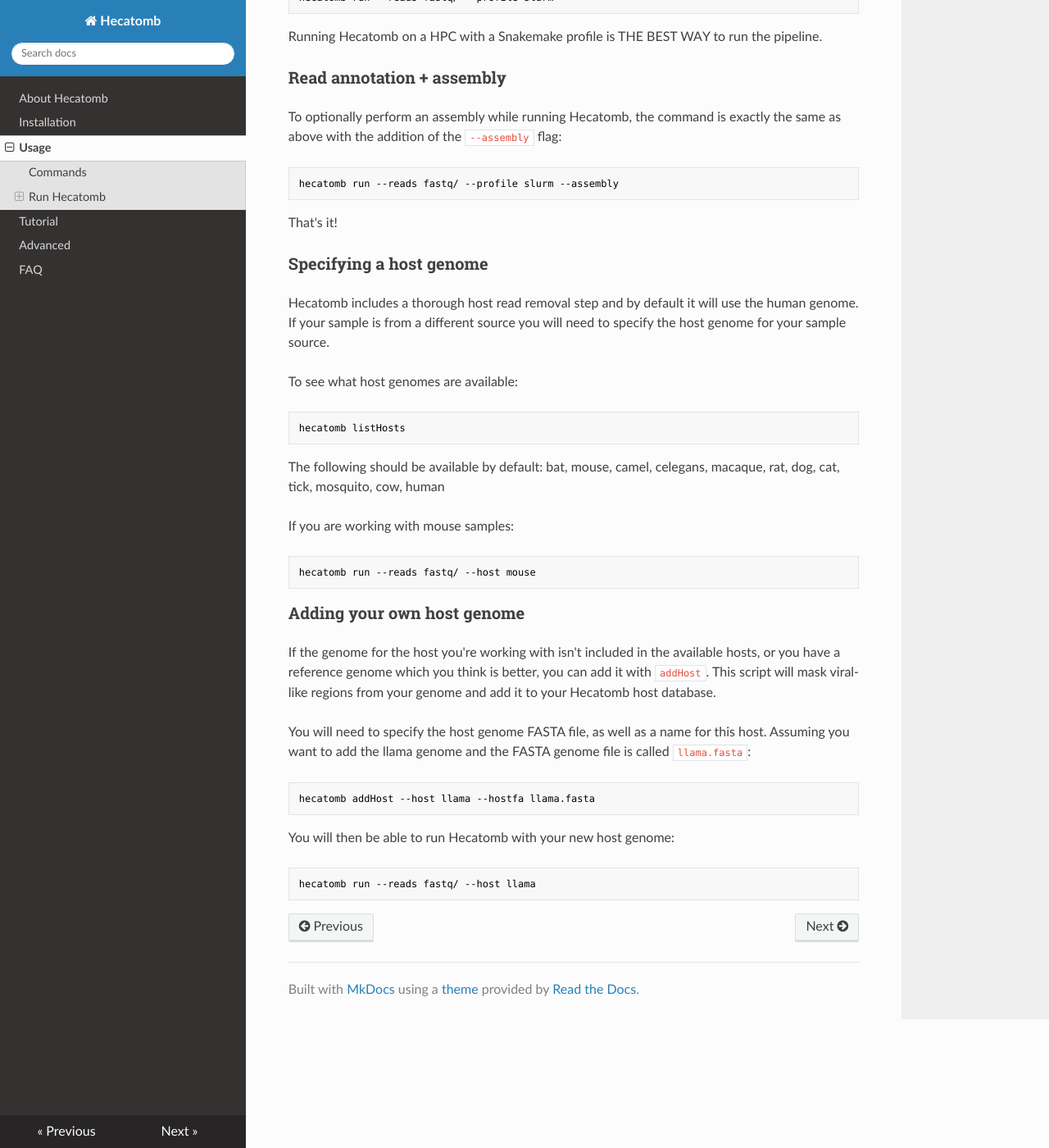
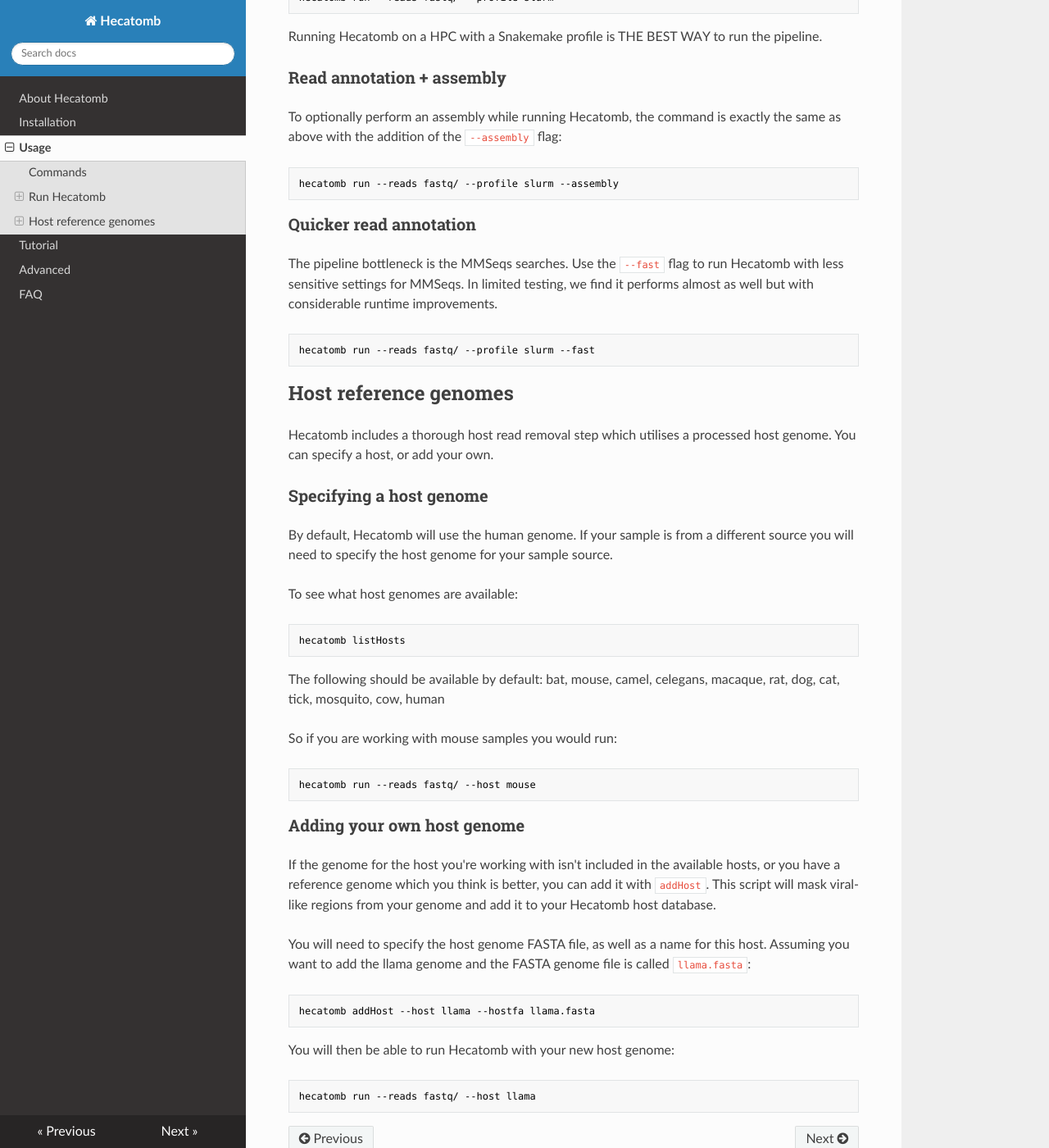
Before and after one commit to shandley/hecatomb, an MkDocs documentation site: the page built from docs/usage.md, in a window 1280 px wide and 1400 px high, scrolled down 1092 px. Shown: the whole window at 82% size. Built offline with MkDocs 1.6.1, drawn with Linux system fonts in a browser that asks for light colours; nearby versions of some CDN libraries.

Commit message:
Doc updates

````diff
--- a/docs/usage.md
+++ b/docs/usage.md
@@ -57,11 +57,24 @@
 hecatomb run --reads fastq/ --profile slurm --assembly
 ```
 
-That's it!
+### Quicker read annotation
+
+The pipeline bottleneck is the MMSeqs searches.
+Use the `--fast` flag to run Hecatomb with less sensitive settings for MMSeqs.
+In limited testing, we find it performs almost as well but with considerable runtime improvements.
+
+```bash
+hecatomb run --reads fastq/ --profile slurm --fast
+```
+
+## Host reference genomes
+
+Hecatomb includes a thorough host read removal step which utilises a processed host genome.
+You can specify a host, or add your own.
 
 ### Specifying a host genome
 
-Hecatomb includes a thorough host read removal step and by default it will use the human genome.
+By default, Hecatomb will use the human genome.
 If your sample is from a different source you will need to specify the host genome for your sample source.
 
 To see what host genomes are available:
@@ -73,7 +86,7 @@
 The following should be available by default:
 bat, mouse, camel, celegans, macaque, rat, dog, cat, tick, mosquito, cow, human
 
-If you are working with mouse samples:
+So if you are working with mouse samples you would run:
 
 ```bash
 hecatomb run --reads fastq/ --host mouse
````
Also changed, not shown: README.md (+4 -0 lines), docs/faq.md (+8 -0 lines), docs/index.md (+43 -5 lines), docs/tutorial.md (+2 -2 lines).
